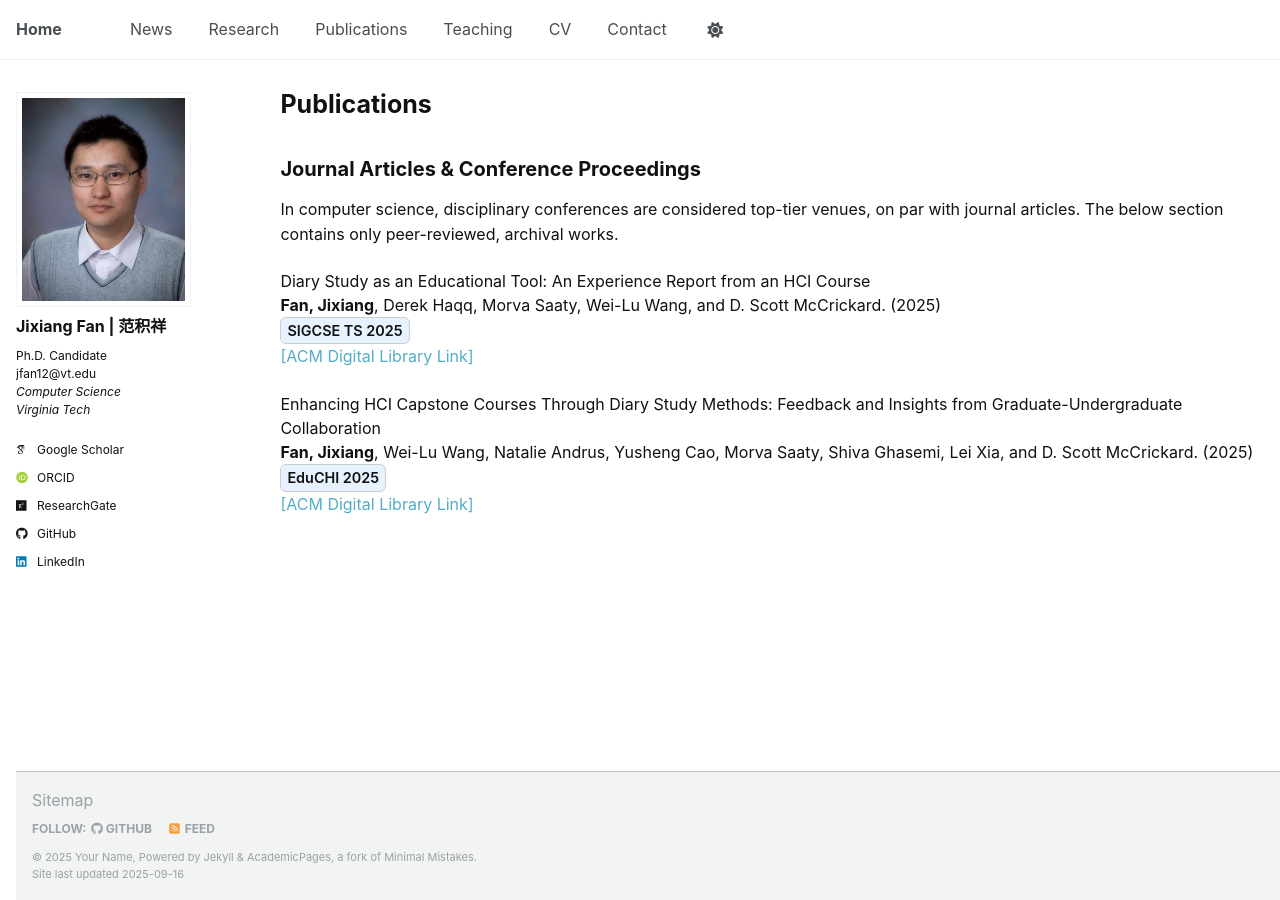
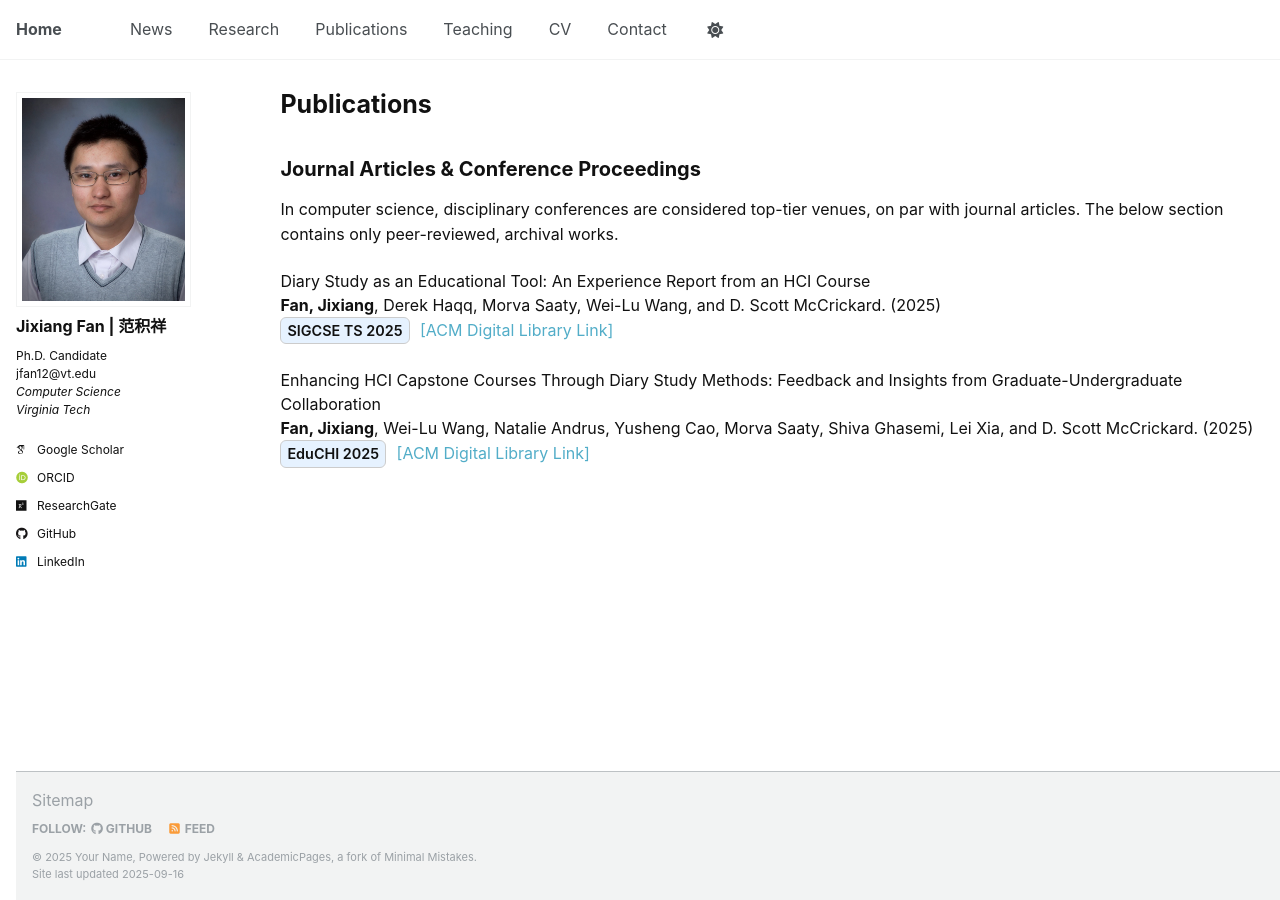
Before and after one commit to JixiangFan/web, a Jekyll site: the page built from _pages/publications.html, in a window 1280 px wide. Built offline with Jekyll 4.4.1, drawn with Linux system fonts in a browser that asks for light colours; some web fonts are replaced.

Commit message:
Update publications.html

```diff
--- a/_pages/publications.html
+++ b/_pages/publications.html
@@ -64,7 +64,7 @@ Diary Study as an Educational Tool: An Experience Report from an HCI Course<br>
              font-weight:600; border:1px solid #ccc; border-radius:6px;
              background:#e6f2ff; margin-right:6px;">
   SIGCSE TS 2025
-</span><br>
+</span>
 <a href="https://dl.acm.org/doi/10.1145/3641554.3701845">[ACM Digital Library Link]</a>
 </div>
 
@@ -75,7 +75,7 @@ Enhancing HCI Capstone Courses Through Diary Study Methods: Feedback and Insight
              font-weight:600; border:1px solid #ccc; border-radius:6px;
              background:#e6f2ff; margin-right:6px;">
   EduCHI 2025
-</span><br>
+</span>
 <a href="https://dl.acm.org/doi/10.1145/3742901.3742917">[ACM Digital Library Link]</a>
 
 
```
